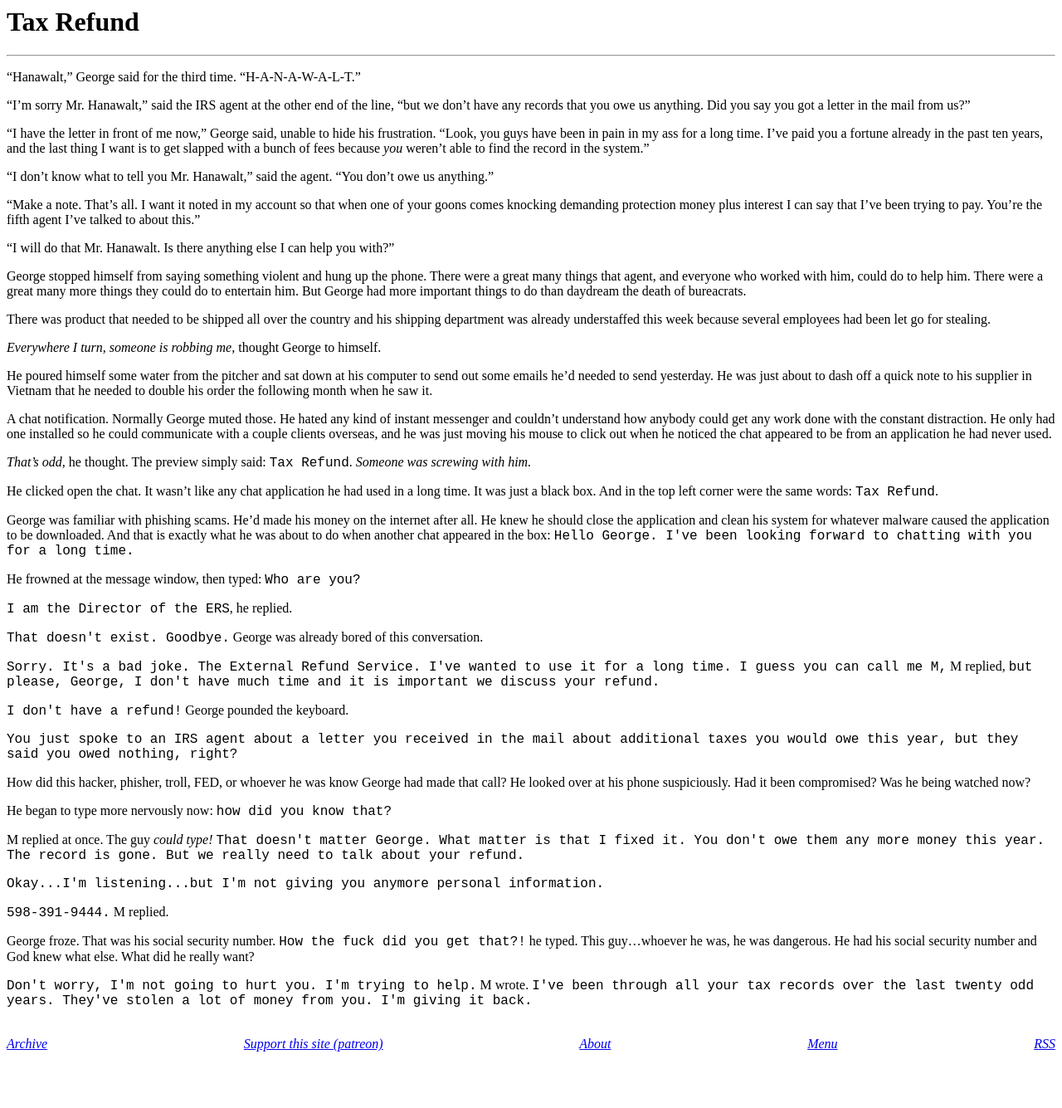
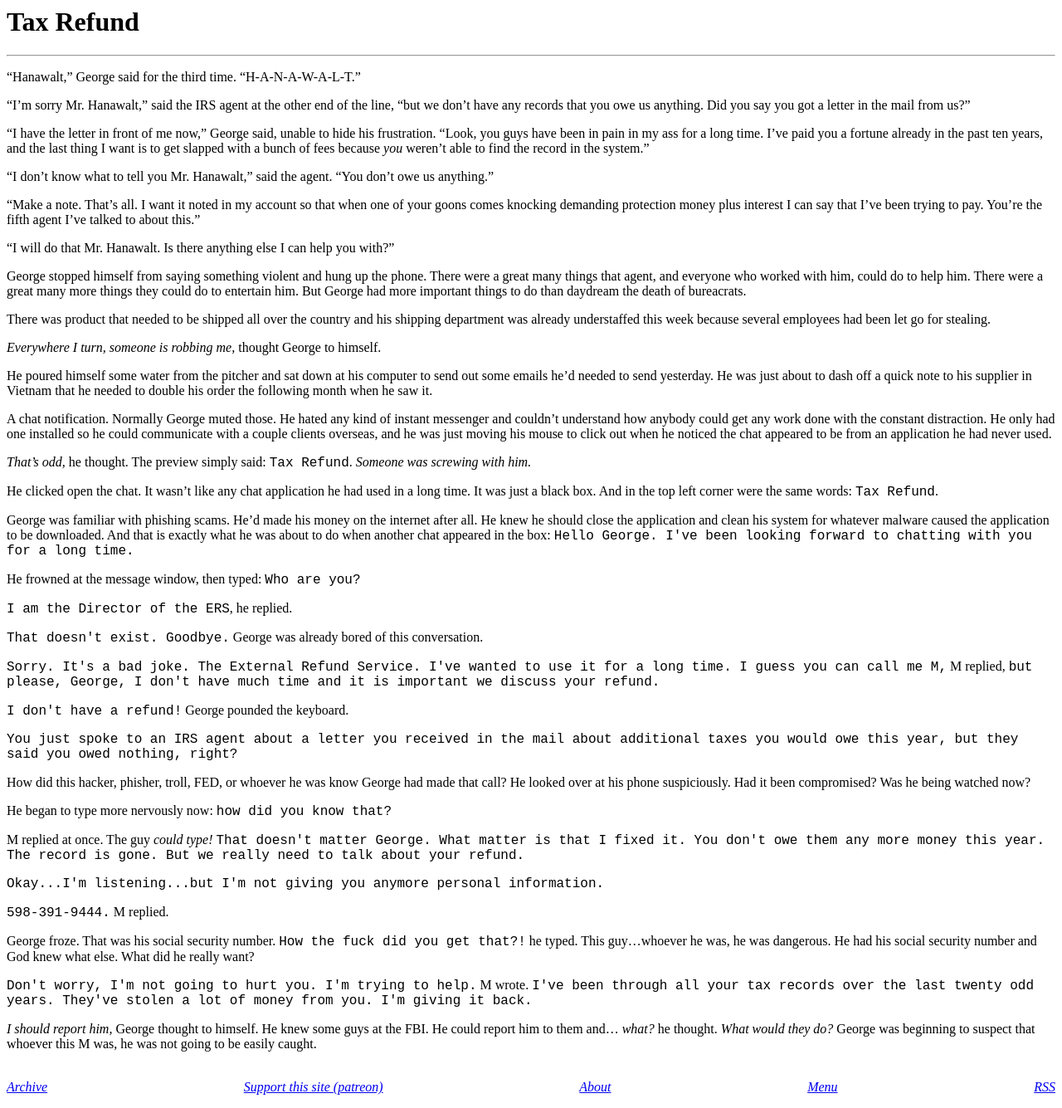
Before and after one commit to derykmakgill/website, a Jekyll site: the page built from tax.md, in a window 1280 px wide. Shown: the whole page at 83% size. Built offline with Jekyll 4.4.1, drawn with Linux system fonts in a browser that asks for light colours; before the commit the page ends 1283 px from its top, so only the background shows below that.

Commit message:
Update tax.md

```diff
--- a/tax.md
+++ b/tax.md
@@ -73,3 +73,5 @@ M replied at once. The guy *could type!* <code style="font-family: courier new,
 George froze. That was his social security number. <code style="font-family: courier new, monospace;">How the fuck did you get that?!</code> he typed. This guy...whoever he was, he was dangerous. He had his social security number and God knew what else. What did he really want?
 
 <code style="font-family: courier new, monospace;">Don't worry, I'm not going to hurt you. I'm trying to help.</code> M wrote. <code style="font-family: courier new, monospace;">I've been through all your tax records over the last twenty odd years. They've stolen a lot of money from you. I'm giving it back.</code>
+
+*I should report him,* George thought to himself. He knew some guys at the FBI. He could report him to them and... *what?* he thought. *What would they do?* George was beginning to suspect that whoever this M was, he was not going to be easily caught.
```
